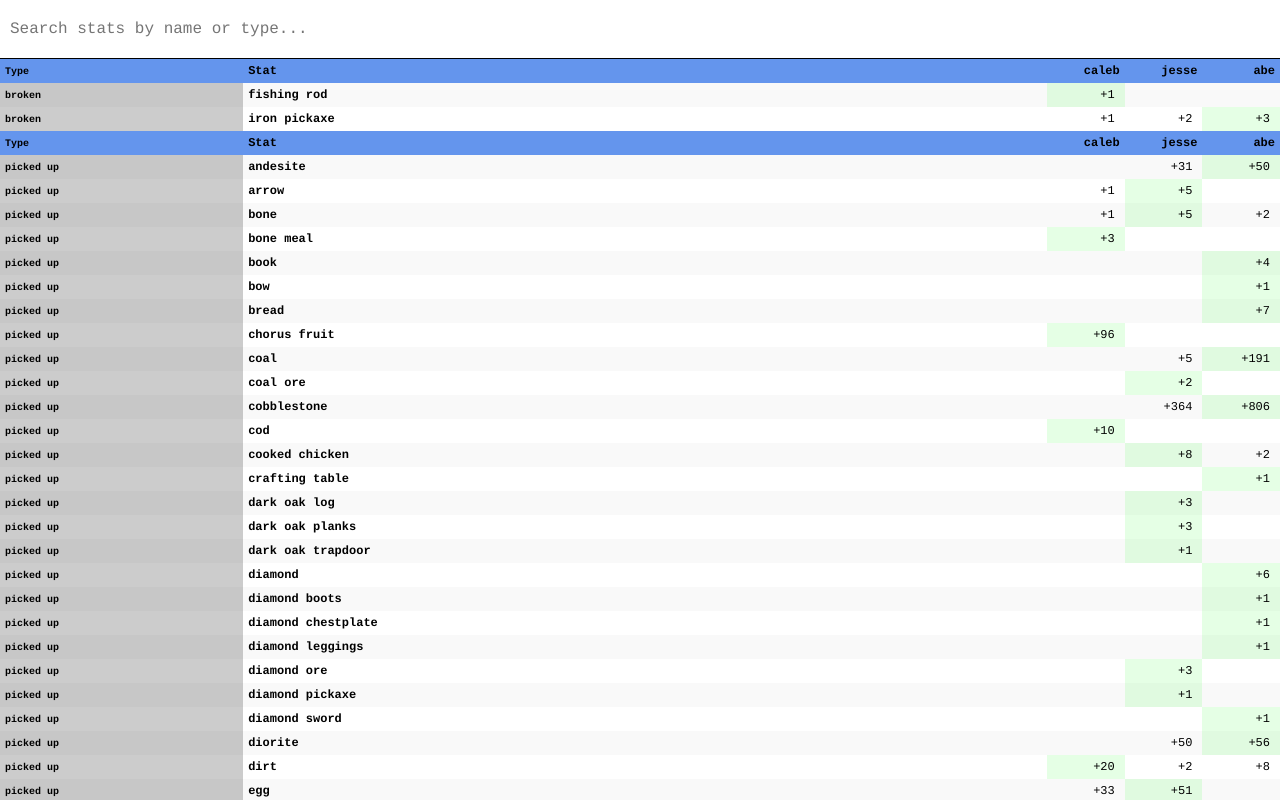
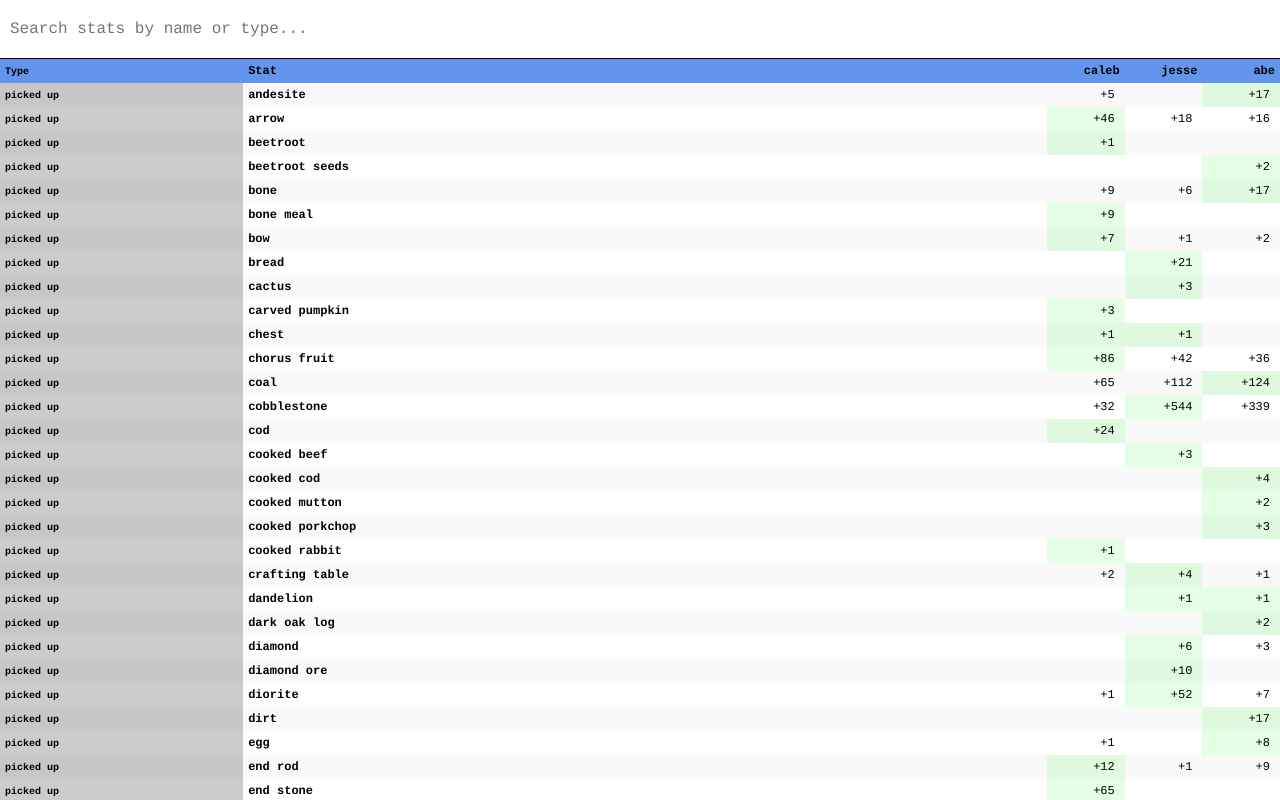
Before and after one commit to sighrobot/minegraphed, a Next.js app: page /statsdiff in a window 1280 px wide. Shown: the top 800 px of the page. Built offline with nearby package versions, Linux system fonts and the light colour scheme.

Commit message:
more constants

```diff
--- a/lib/constants.js
+++ b/lib/constants.js
@@ -7,5 +7,6 @@ module.exports = {
     abe: "036a0489-aad6-4c44-9a5e-31b7ba41d490",
   },
 
-  LATEST: "2021-01-16",
+  LATEST: "2021-01-23",
+  PREVIOUS: "2021-01-16",
 };
--- a/pages/statsdiff.js
+++ b/pages/statsdiff.js
@@ -1,9 +1,10 @@
 import React from "react";
 import { formatDistance } from "date-fns";
+import { LATEST, PREVIOUS, PLAYER_IDS } from "../lib/constants";
 
-const caleb = require("../stats/2021-01-16/0fa87154-f7ad-4810-a4e3-85eda879d4ef.json");
-const jesse = require("../stats/2021-01-16/1e84adf7-b91a-4000-a5dd-fd847d910265.json");
-const abe = require("../stats/2021-01-16/036a0489-aad6-4c44-9a5e-31b7ba41d490.json");
+const jesse = require(`../stats/${LATEST}/${PLAYER_IDS.jesse}.json`);
+const caleb = require(`../stats/${LATEST}/${PLAYER_IDS.caleb}.json`);
+const abe = require(`../stats/${LATEST}/${PLAYER_IDS.abe}.json`);
 
 const players = {
   caleb,
@@ -12,9 +13,9 @@ const players = {
 };
 
 const oldPlayers = {
-  caleb: require("../stats/2021-01-09/0fa87154-f7ad-4810-a4e3-85eda879d4ef.json"),
-  jesse: require("../stats/2021-01-09/1e84adf7-b91a-4000-a5dd-fd847d910265.json"),
-  abe: require("../stats/2021-01-09/036a0489-aad6-4c44-9a5e-31b7ba41d490.json"),
+  caleb: require(`../stats/${PREVIOUS}/${PLAYER_IDS.caleb}.json`),
+  jesse: require(`../stats/${PREVIOUS}/${PLAYER_IDS.jesse}.json`),
+  abe: require(`../stats/${PREVIOUS}/${PLAYER_IDS.abe}.json`),
 };
 
 const stats = {};
```
Also changed, not shown: pages/stats.js (+4 -3 lines).
